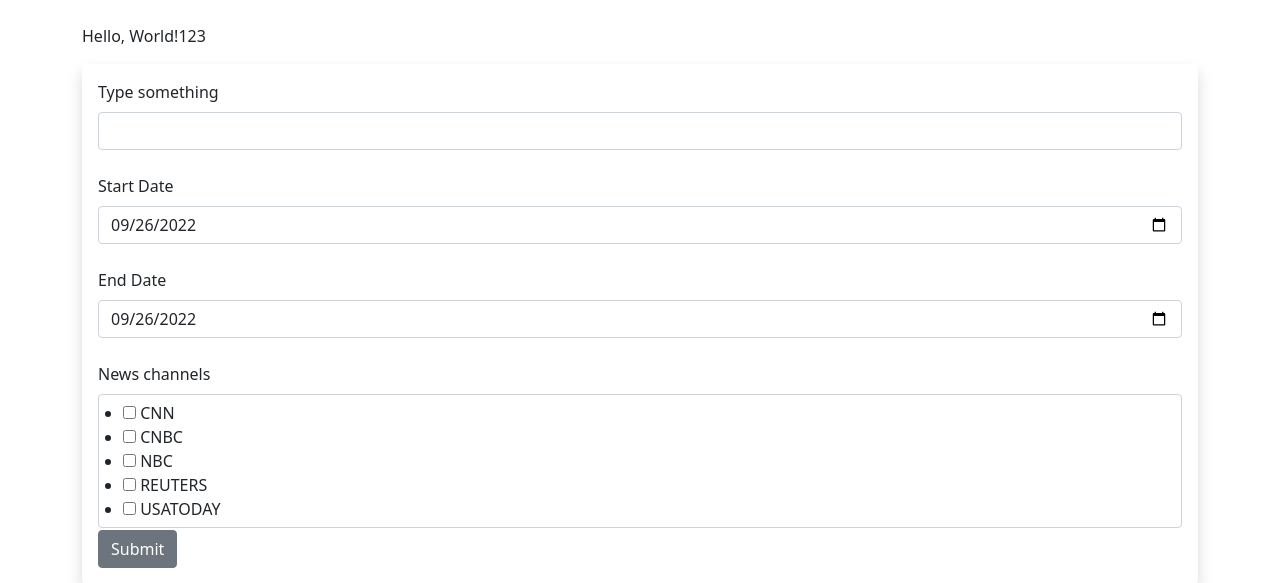
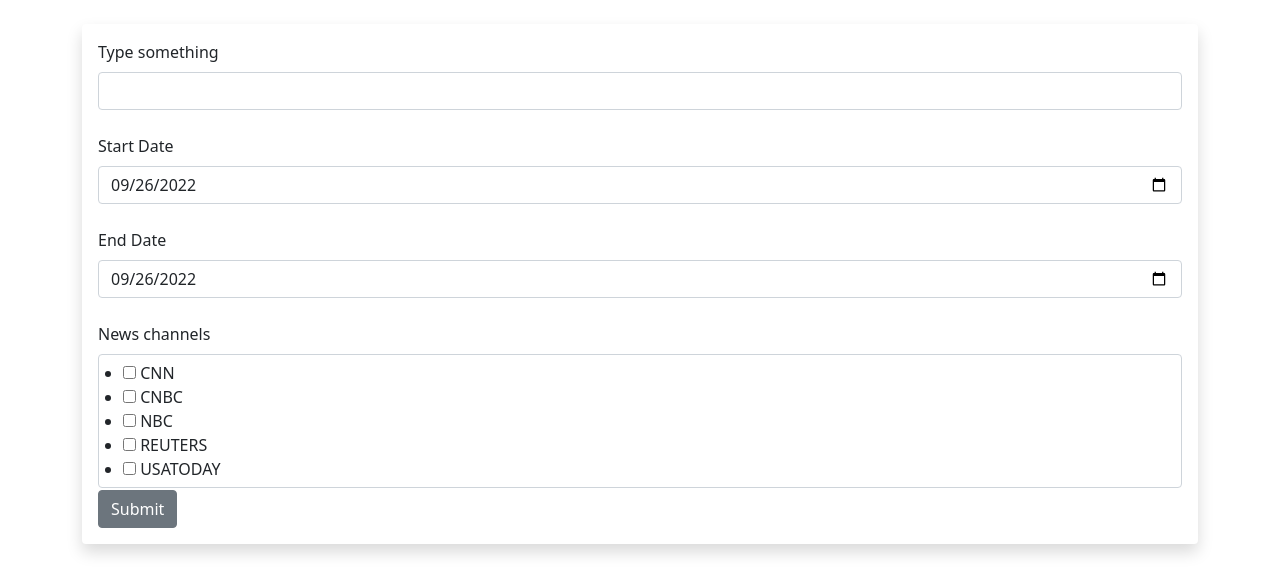
Before and after one commit to namphuong-tran/news-search-engine, a Flask app: page / in a window 1280 px wide. Shown: the part 56-639 px from the top of the page. Run offline with Flask 2, Linux system fonts and the light colour scheme; some libraries are stand-ins or nearby versions.

Commit message:
remove garbage code

```diff
--- a/web/templates/index.html
+++ b/web/templates/index.html
@@ -1,6 +1,6 @@
 {% extends 'base.html' %}
 {% block content %}
-    <p>Hello, World!123</p>
+
     <div class="shadow p-3 mb-5 bg-body rounded">
         <form method="POST">
             {{ form.hidden_tag() }}
```
